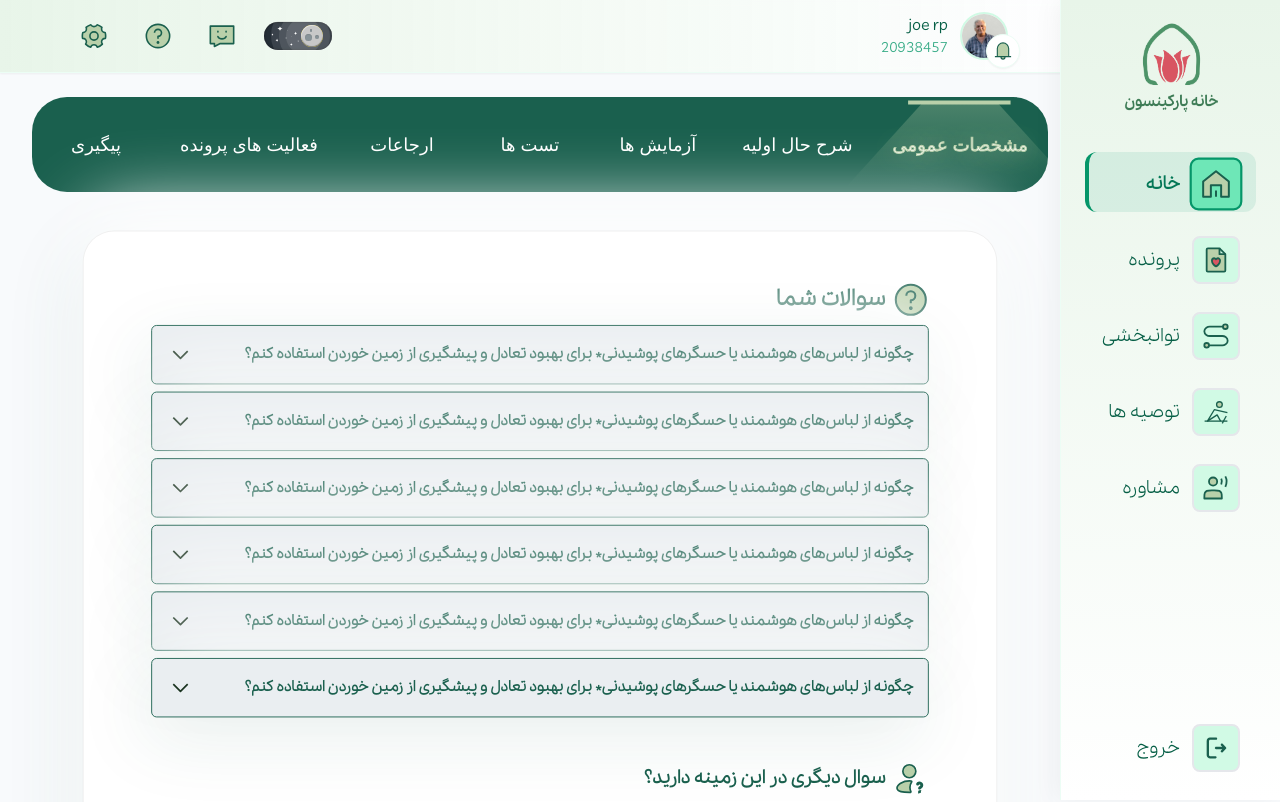
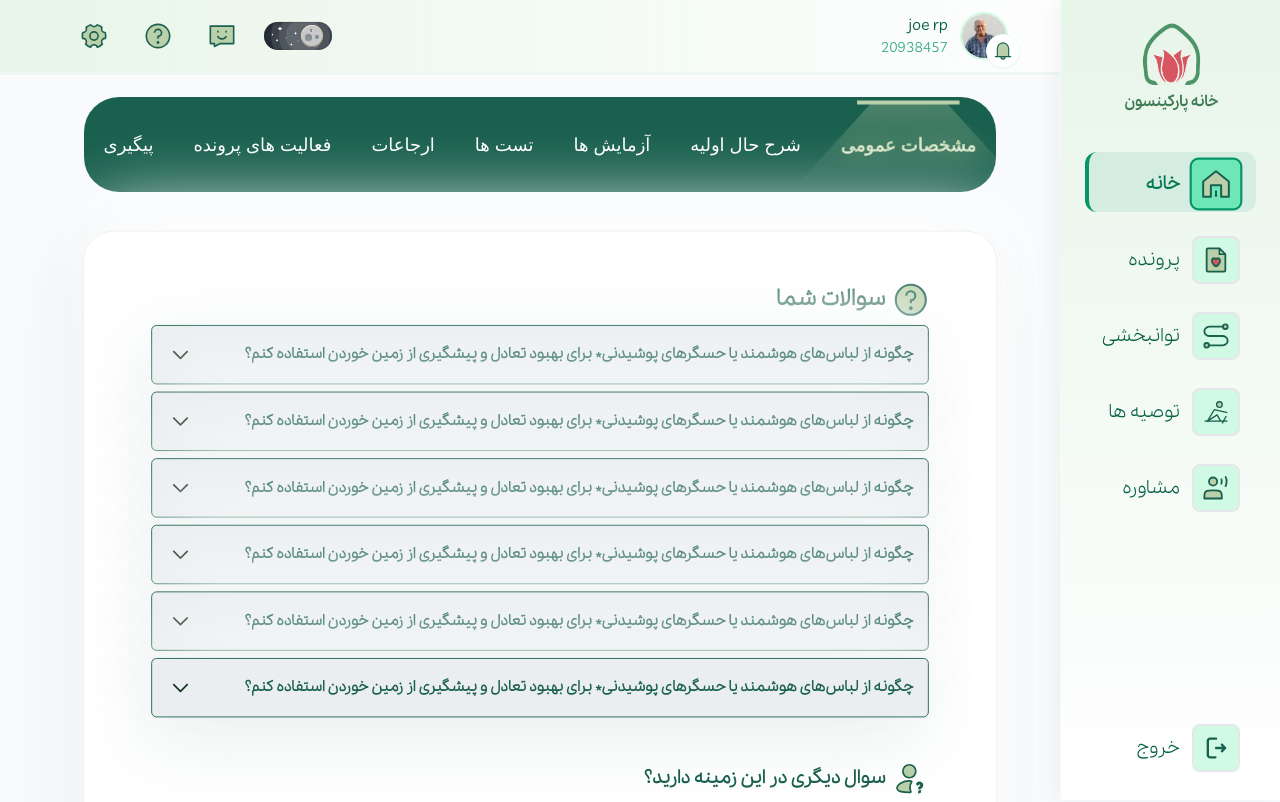
Before and after one commit to sharikian/pd-home-app, a Next.js app: page /FAQ in a window 1280 px wide. Shown: the top 802 px of the page. Built offline with nearby package versions, Linux system fonts and the light colour scheme.

Commit message:
simple fix for tabs

```diff
--- a/app/components/Tabs.tsx
+++ b/app/components/Tabs.tsx
@@ -62,7 +62,7 @@ export const Tabs = ({ varient, className }: Props): JSX.Element => {
   return (
     <div
       ref={tabContainerRef}
-      className={`flex h-[70px] md:h-[95px] items-center relative w-[78%] rounded-[35px] overflow-hidden shadow-shadows ${
+      className={`flex h-[70px] md:h-[95px] items-center relative w-max rounded-[35px] overflow-x-auto shadow-shadows ${
         "bg-[#1a604e]"
       } ${className}`}
     >
```
